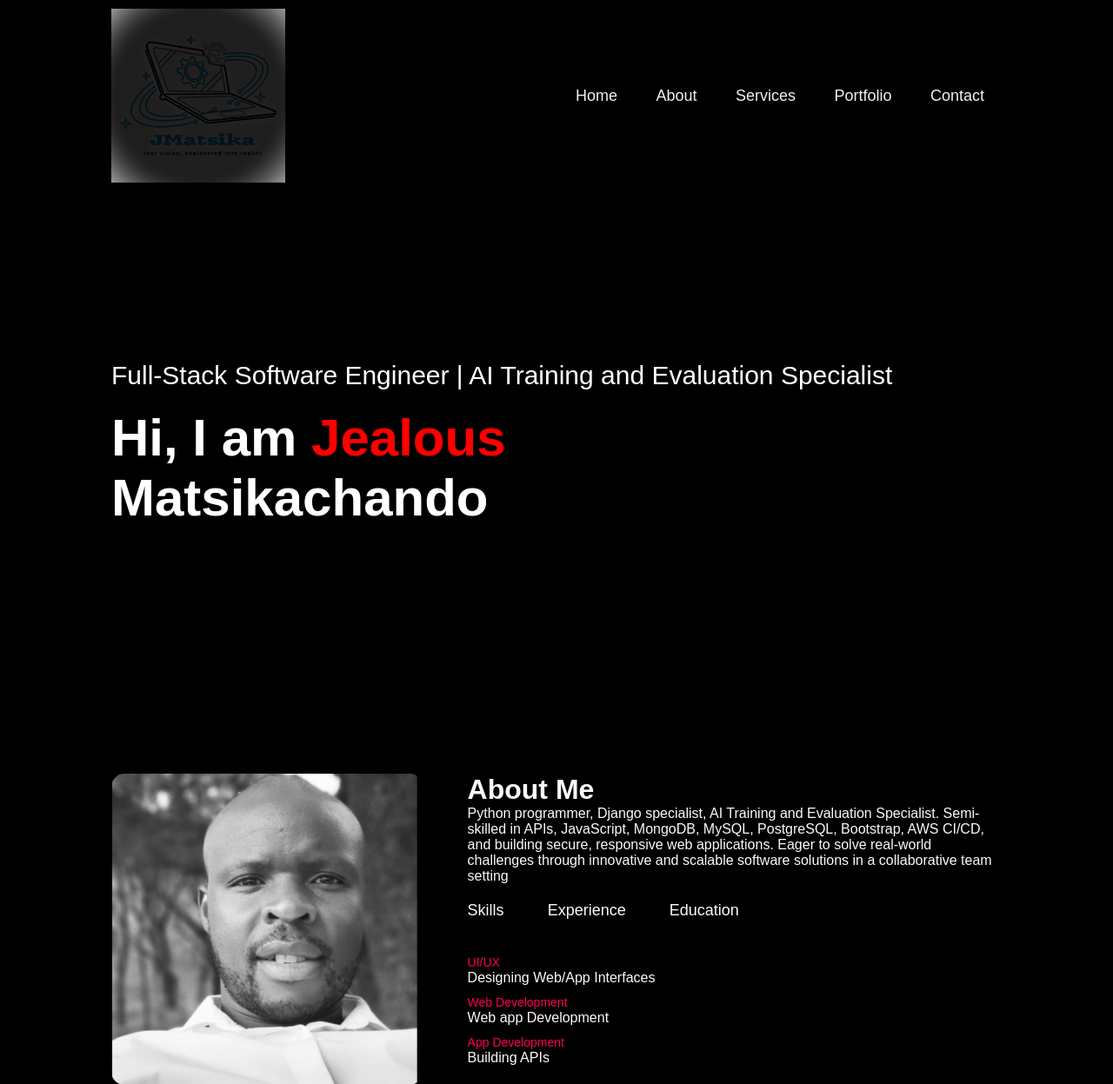
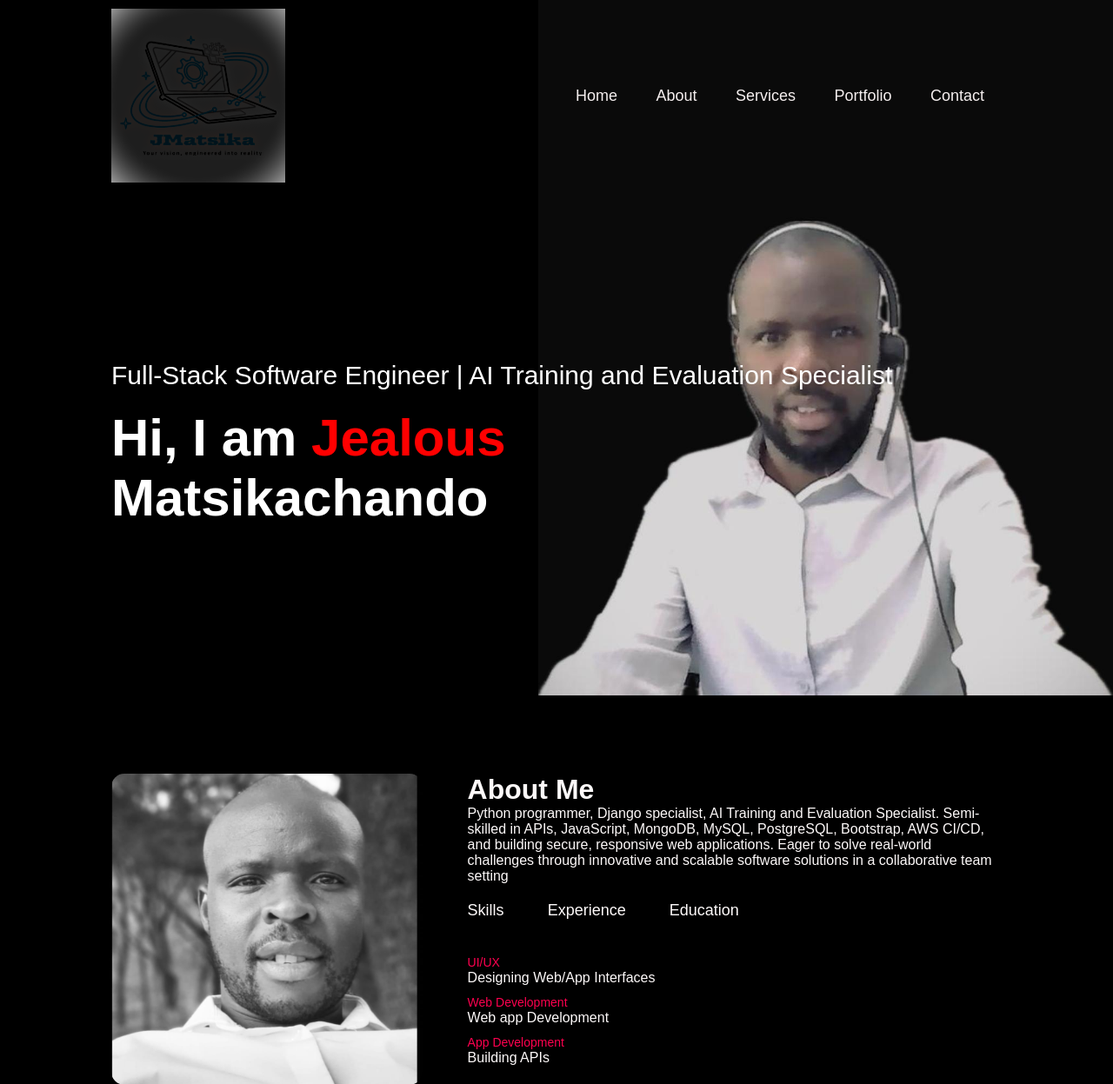
Before and after one commit to pasej5/devmat_tech, a Django app: page /portfolio/ in a window 1280 px wide. Shown: the top 1247 px of the page at 87% size. Run offline with Django 3.2, Linux system fonts and the light colour scheme; some libraries are stand-ins or nearby versions.

Commit message:
image edit

```diff
--- a/portfolio/static/portfolio/css/style.css
+++ b/portfolio/static/portfolio/css/style.css
@@ -18,7 +18,6 @@ body {
   background-size: contain;
   background-position: right center;
   background-repeat: no-repeat;
-  background: fixed;
 }
 .container {
   padding: 10px 10%;
```
